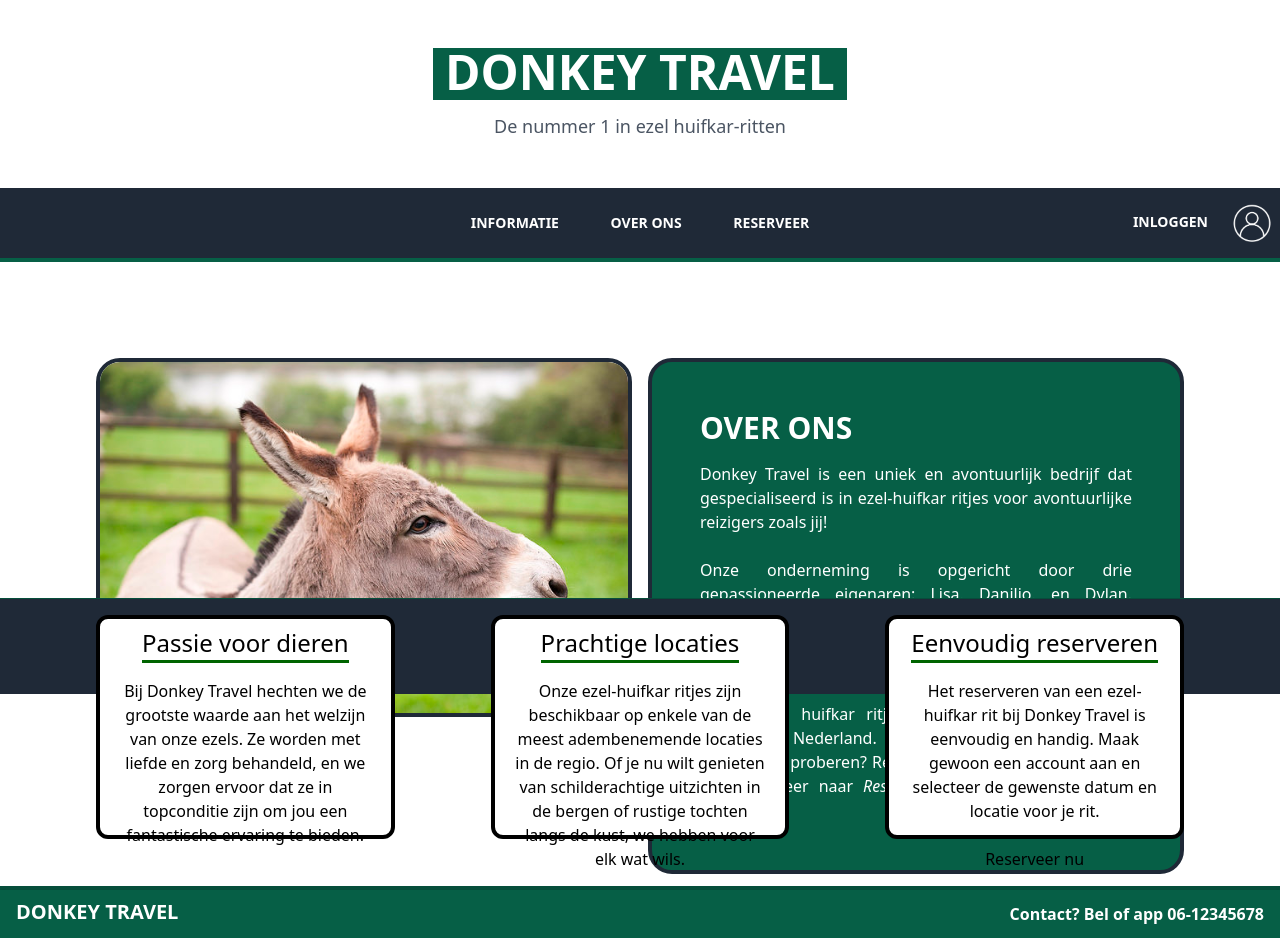
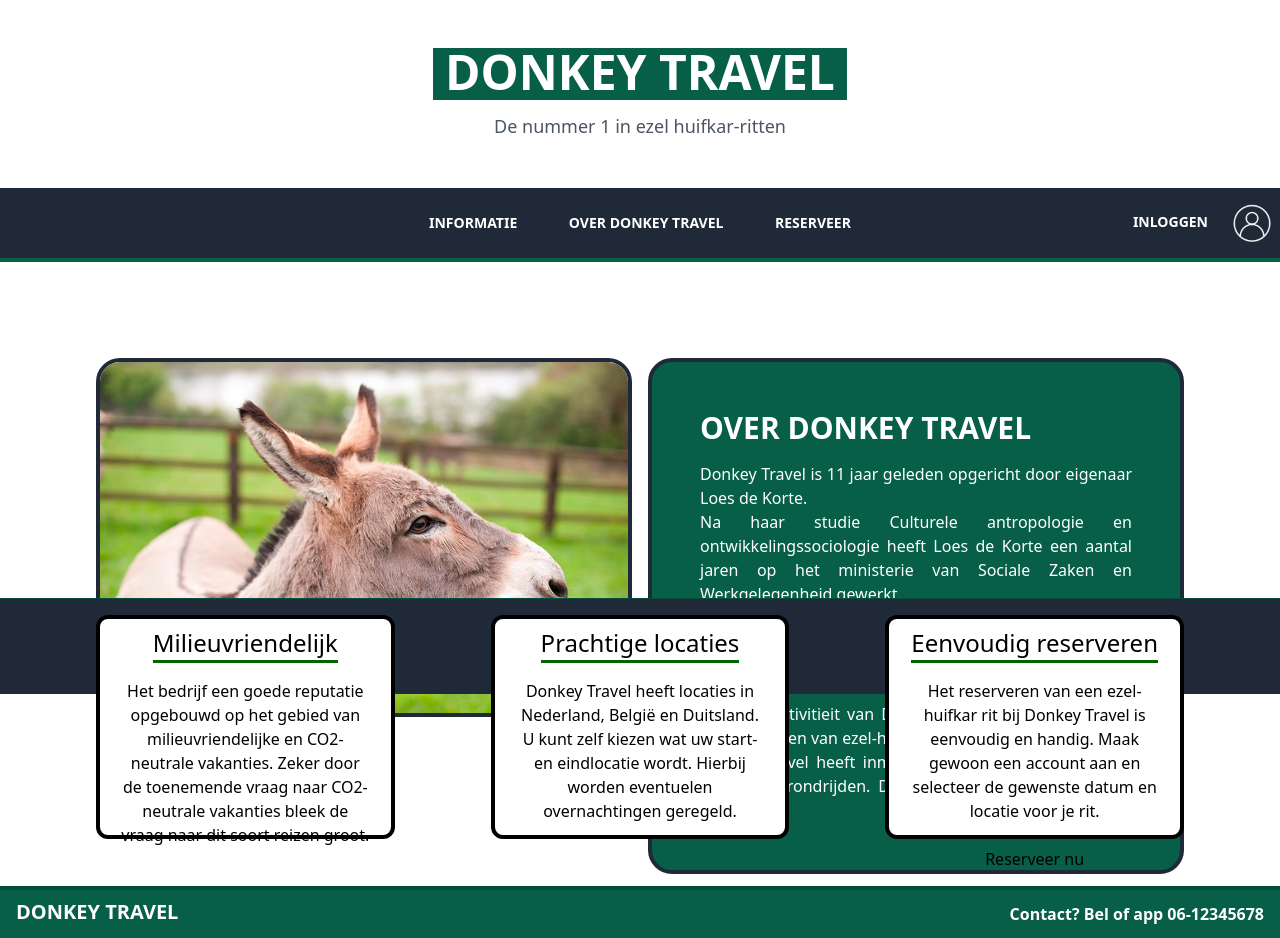
Before and after one commit to daanilio/donkeytravel, a PHP site: page /home.php in a window 1280 px wide. Run offline with PHP 8.4, Linux system fonts and the light colour scheme.

Commit message:
Linkjes aangepast

```diff
--- a/Views/home.php
+++ b/Views/home.php
@@ -29,8 +29,8 @@
                 <a href="home.php#informatie"
                    class="hover:bg-gray-600 hover:text-white rounded py-2 px-4 mx-2">Informatie</a>
                 <a href="home.php#overOns" class="hover:bg-gray-600 hover:text-white rounded py-2 px-4 mx-2">Over
-                    ons</a>
-                <a href="#" class="hover:bg-gray-600 hover:text-white rounded py-2 px-4 mx-2">Reserveer</a>
+                    Donkey Travel</a>
+                <a href="../Views/Reserveer/createReservering.php" class="hover:bg-gray-600 hover:text-white rounded py-2 px-4 mx-2">Reserveer</a>
             </div>
         </div>
         <div class="flex justify-end uppercase text-sm">
@@ -40,26 +40,28 @@
     </nav>
 </div>
 
-<div class="p-24">
+<div id="overOns"  class="p-24">
     <div class="grid grid-cols-4 gap-4 h-36 text-center w-full">
         <div class="col-span-2 mx-auto ">
-            <img class="rounded-3xl border-4 border-gray-800" src="../Images/foto_van_ezel.jpg" alt="">
+            <img class="rounded-3xl border-4 border-gray-800" src="../Images/foto_van_ezel.jpg" alt="foto van een ezel">
         </div>
         <div class="col-span-2 text-left p-12 rounded-3xl border-4 border-gray-800 bg-green-800 text-white">
             <div>
-                <h1 id="overOns" class="font-bold uppercase text-3xl">Over ons</h1>
-                <p class="pt-4 text-1xl text-justify">Donkey Travel is een uniek en avontuurlijk bedrijf
-                    dat
-                    gespecialiseerd is in ezel-huifkar ritjes voor avontuurlijke reizigers zoals jij!
-                    <br> <br>
-                    Onze onderneming is opgericht door drie gepassioneerde eigenaren: Lisa, Danilio, en Dylan. Samen
-                    delen we een diepe liefde voor de natuur, dieren, en het creëren van onvergetelijke herinneringen
-                    voor onze klanten.
-                    <br> <br>
-                    Wij leveren huifkar ritjes (met ezel) door de mooie gebieden in Nederland. <br>
-                    Een keertje proberen? Reserveren kan makkelijk via deze site. Navigeer naar <a href="#"><i>Reserveren</i></a>
-                    en
-                    beleef onze unieke ervaring!
+                <h1 class="font-bold uppercase text-3xl">Over Donkey Travel</h1>
+                <p class="pt-4 text-1xl text-justify">Donkey Travel is 11 jaar geleden opgericht door eigenaar Loes de
+                    Korte.
+                    <br>
+                    Na haar studie Culturele antropologie en ontwikkelingssociologie heeft Loes de Korte een aantal
+                    jaren op het ministerie van Sociale Zaken en Werkgelegenheid gewerkt.
+                    <br>
+                    Al snel werd duidelijk dat ze
+                    daar niet op haar plaats was. Ze besloot haar twee passies (ezels en reizen) te combineren.
+                    <br><br>
+                    De hoofdactivitieit van Donkey Travel is het
+                    arrangeren en begeleiden van ezel-huifkartochten.
+                    <br>
+                    Donkey Travel heeft inmiddels een twintigtal ezels met huifkarren rondrijden. Dat aantal breidt zich
+                    nog altijd uit.
                 </p>
             </div>
         </div>
@@ -70,21 +72,19 @@
     <div class="grid grid-cols-3 px-24 gap-24">
         <div class="z-10 w-full h-56 bg-white text-black border-4 bg-white border-black text-l text-center rounded-xl"
              style="background-color: white">
-            <h3 class="text-2xl pt-2"><span style="padding-bottom: 1px;border-bottom: darkgreen 3px solid">Passie voor dieren</span>
+            <h3 class="text-2xl pt-2"><span style="padding-bottom: 1px;border-bottom: darkgreen 3px solid">Milieuvriendelijk</span>
             </h3>
-            <p class="p-5">Bij Donkey Travel hechten we de grootste waarde aan het welzijn van onze ezels. Ze
-                worden met liefde en zorg behandeld, en we zorgen ervoor dat ze in topconditie zijn om jou een
-                fantastische
-                ervaring te bieden.
+            <p class="p-5">Het bedrijf een goede reputatie opgebouwd op het gebied van milieuvriendelijke en
+                CO2-neutrale vakanties. Zeker door de toenemende vraag naar CO2-neutrale vakanties bleek de vraag naar
+                dit soort reizen groot.
             </p>
         </div>
         <div class="z-10 w-full h-56 bg-white text-black border-4 bg-white border-black text-l text-center rounded-xl"
              style="background-color: white">
             <h3 class="text-2xl pt-2"><span style="padding-bottom: 1px;border-bottom: darkgreen 3px solid">Prachtige locaties</span>
             </h3>
-            <p class="p-5">Onze ezel-huifkar ritjes zijn beschikbaar op enkele van de meest adembenemende locaties in de
-                regio. Of je nu wilt genieten van schilderachtige uitzichten in de bergen of rustige tochten langs de
-                kust, we hebben voor elk wat wils.
+            <p class="p-5">Donkey Travel heeft locaties in Nederland, België en Duitsland. <br> U kunt zelf kiezen wat
+                uw start- en eindlocatie wordt. Hierbij worden eventuelen overnachtingen geregeld.
             </p>
         </div>
         <div class="z-10 w-full h-56 bg-white text-black border-4 bg-white border-black text-l text-center rounded-xl"
@@ -94,7 +94,7 @@
             <p class="p-5">Het reserveren van een ezel-huifkar rit bij Donkey Travel is eenvoudig en handig. Maak gewoon
                 een account aan en selecteer de gewenste datum en locatie voor je rit.
                 <br><br>
-                <a href="#" class="hover:text-gray-500">Reserveer nu</a>
+                <a href="../Views/Reserveer/createReservering.php" class="hover:text-gray-500">Reserveer nu</a>
             </p>
         </div>
     </div>
```
